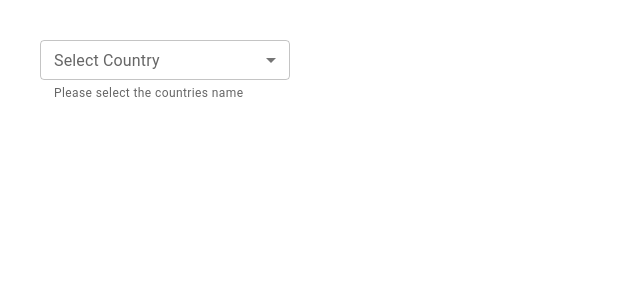
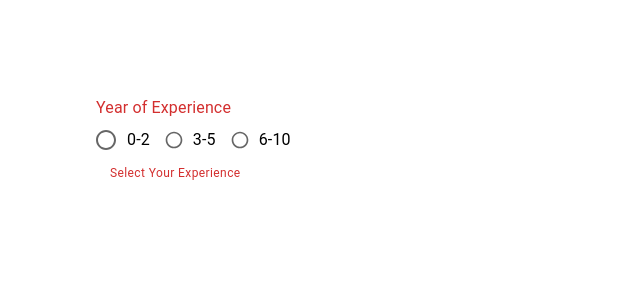
Before and after one commit to fhabhishektiwari/react-mui-learning, a React (Create React App) app: page / in a window 1280 px wide. Shown: the top 300 px of the page, without its empty margins (0-640 px from the left). Built offline with nearby package versions, Linux system fonts and the light colour scheme.

Commit message:
added MuiRadioButton

```diff
--- a/src/App.tsx
+++ b/src/App.tsx
@@ -1,15 +1,16 @@
 import React from 'react';
 import './App.css';
-import { MuiSelect } from './components/MuiSelect';
+import { MuiRadioButton } from './components/MuiRadioButton';
+
 
 
 function App() {
   return (
-    <div>
-      <MuiSelect/>
+    <>
+      <MuiRadioButton/>
 
 
-    </div>
+    </>
   );
 }
 
--- /dev/null
+++ b/src/components/MuiRadioButton.tsx
@@ -0,0 +1,31 @@
+import React,{useState} from 'react';
+import {Box,FormControl,FormLabel,FormControlLabel,RadioGroup,Radio,FormHelperText} from '@mui/material';
+
+export const MuiRadioButton = () => {
+    const [value, setValue] = useState('')
+    console.log({value})
+    const handleChange=(event:React.ChangeEvent<HTMLInputElement>)=>{
+        setValue(event.target.value);
+    }
+  return (
+    <Box width={250} margin={12}>
+        <FormControl error>
+            <FormLabel>
+                Year of Experience
+            </FormLabel>
+            <RadioGroup
+            name='job-experience-group'
+            aria-labelledby='job-experience-group-label'
+            value={value}
+            onChange={handleChange}
+            row
+            >
+                <FormControlLabel control={<Radio size='medium' color='success'/>} label='0-2' value='0-2'/>
+                <FormControlLabel control={<Radio size='small' color='secondary'/>} label='3-5' value='3-5'/>
+                <FormControlLabel control={<Radio size='small' color='error'/>} label='6-10' value='6-10'/>
+            </RadioGroup>
+            <FormHelperText>Select Your Experience</FormHelperText>
+        </FormControl>
+    </Box>
+  )
+}
```
